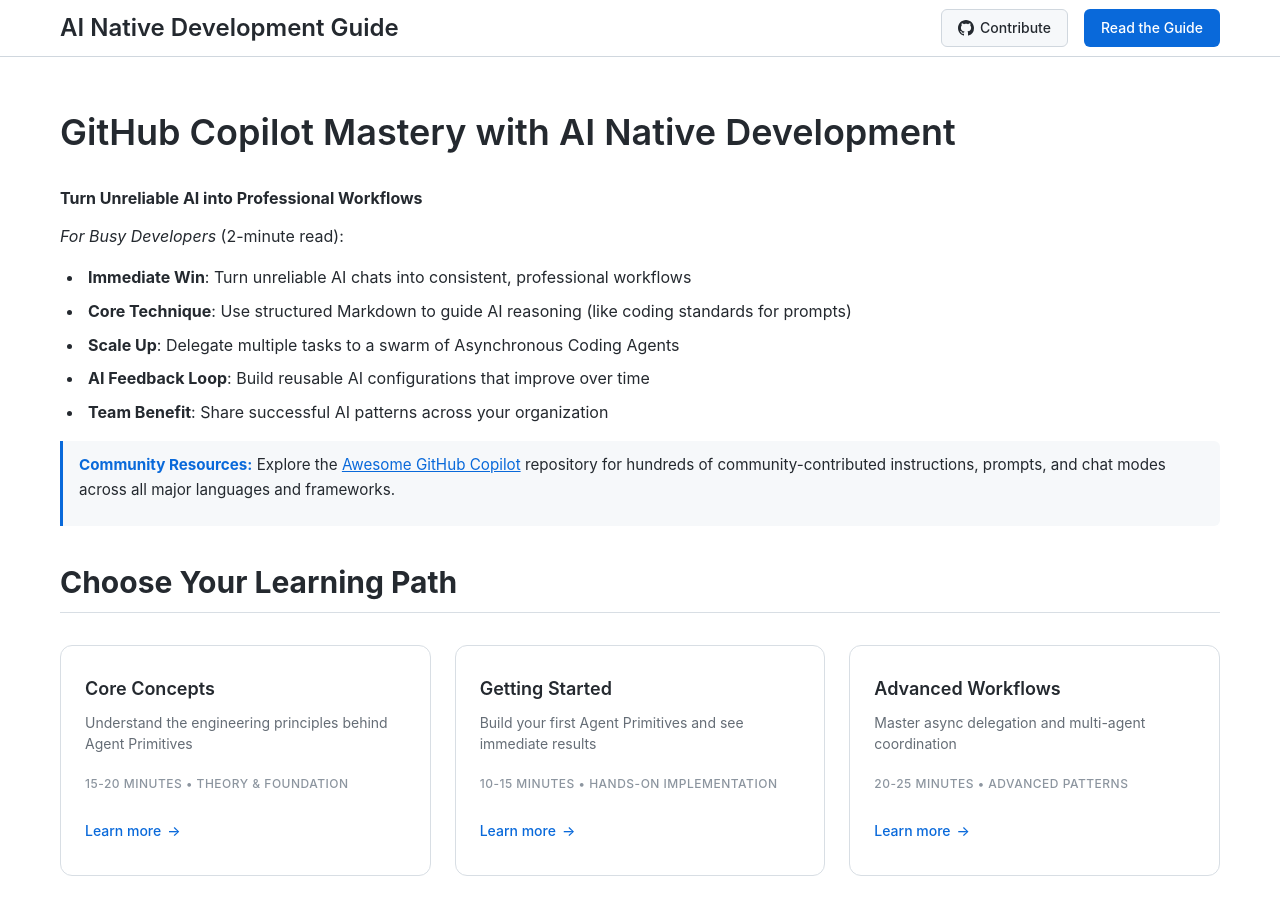
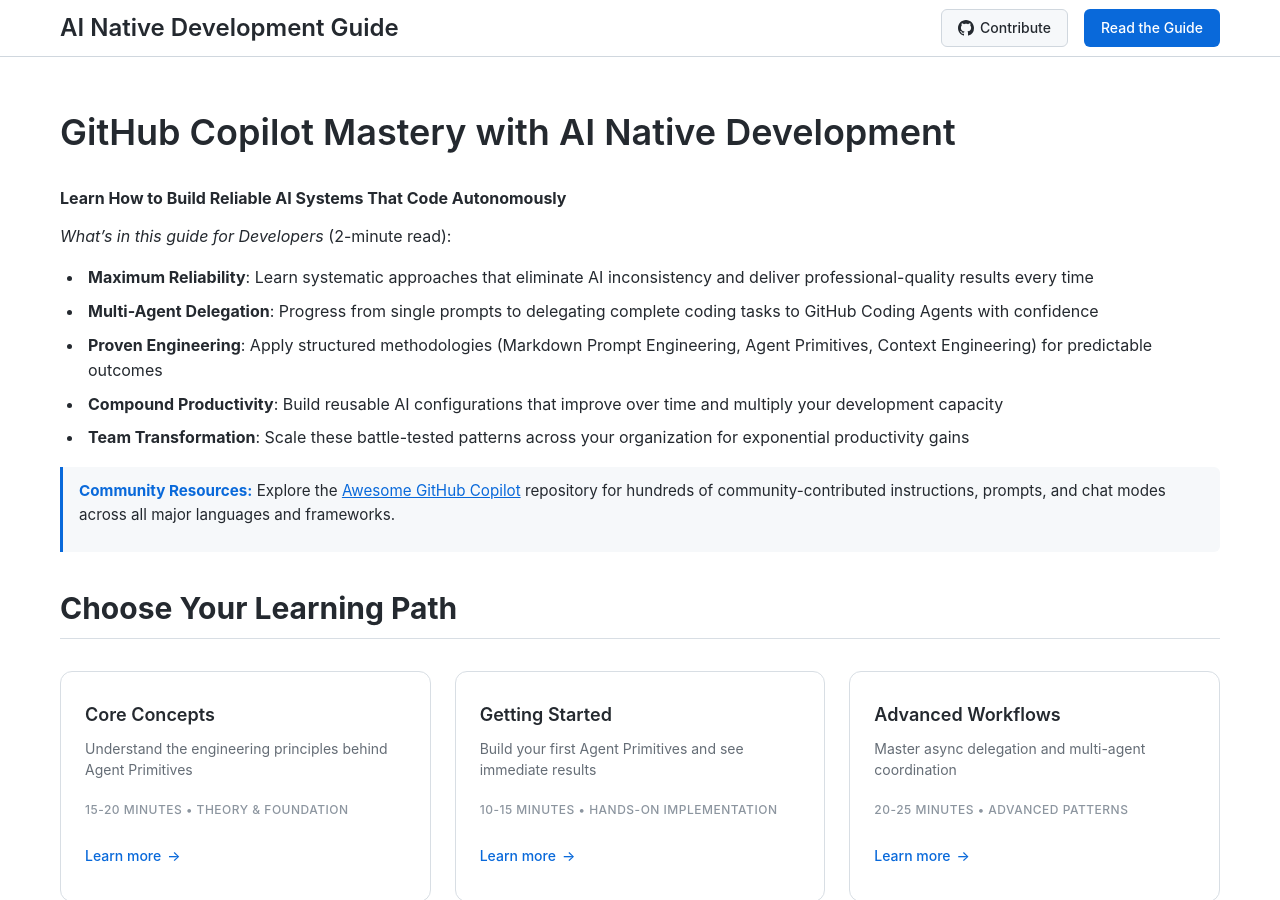
Before and after one commit to danielmeppiel/awesome-ai-native, a Jekyll site: the page built from index.md, in a window 1280 px wide and 900 px high. Built offline with Jekyll 4.4.1, drawn with Linux system fonts in a browser that asks for light colours.

Commit message:
Revise introduction and key points in the guide for clarity and impact; emphasize building reliable AI systems and systematic approaches for developers

```diff
--- a/index.md
+++ b/index.md
@@ -6,15 +6,15 @@
 
 <div style="margin: 32px 0;" markdown="1">
 
-**Turn Unreliable AI into Professional Workflows**
+**Learn How to Build Reliable AI Systems That Code Autonomously**
 
-*For Busy Developers* (2-minute read):
+*What's in this guide for Developers* (2-minute read):
 
-- **Immediate Win**: Turn unreliable AI chats into consistent, professional workflows
-- **Core Technique**: Use structured Markdown to guide AI reasoning (like coding standards for prompts)
-- **Scale Up**: Delegate multiple tasks to a swarm of Asynchronous Coding Agents
-- **AI Feedback Loop**: Build reusable AI configurations that improve over time
-- **Team Benefit**: Share successful AI patterns across your organization
+- **Maximum Reliability**: Learn systematic approaches that eliminate AI inconsistency and deliver professional-quality results every time
+- **Multi-Agent Delegation**: Progress from single prompts to delegating complete coding tasks to GitHub Coding Agents with confidence
+- **Proven Engineering**: Apply structured methodologies (Markdown Prompt Engineering, Agent Primitives, Context Engineering) for predictable outcomes
+- **Compound Productivity**: Build reusable AI configurations that improve over time and multiply your development capacity
+- **Team Transformation**: Scale these battle-tested patterns across your organization for exponential productivity gains
 
 > **Community Resources:** Explore the [Awesome GitHub Copilot](https://github.com/github/awesome-copilot) repository for hundreds of community-contributed instructions, prompts, and chat modes across all major languages and frameworks.
 
```
